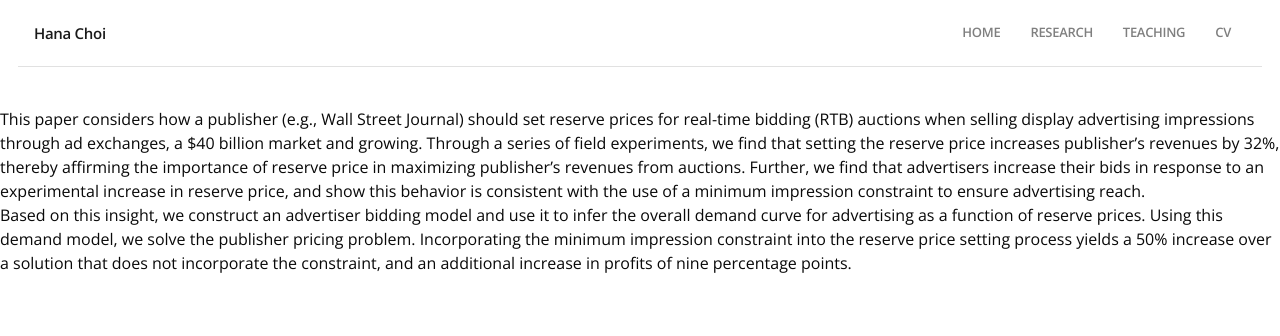
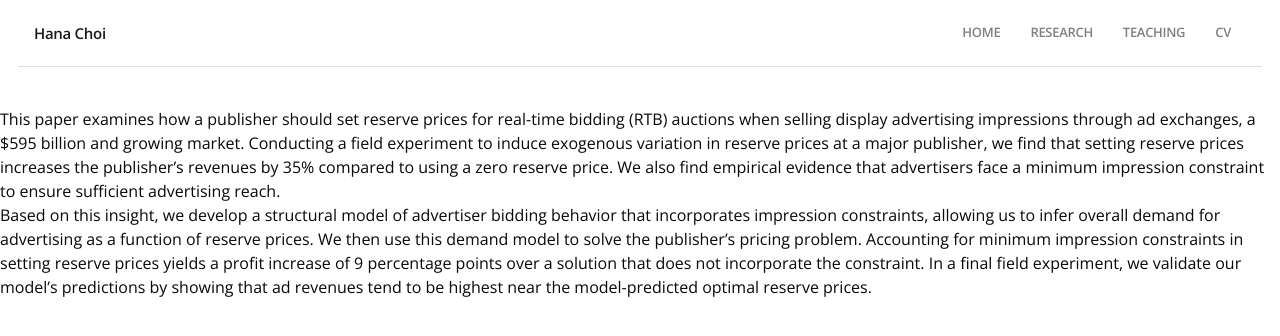
Before and after one commit to hanachoi/hanachoi.github.io, a Jekyll site: the page built from _posts/2018-06-10-display-advertising-pricing-in-exchange-markets.md, in a window 1280 px wide. Shown: the top 336 px of the page. Built offline with Jekyll 4.4.1, drawn with Linux system fonts in a browser that asks for light colours; some web fonts are replaced; our own code applies the rules of GitHub Pages for plain Markdown files.

Commit message:
Update 2018-06-10-display-advertising-pricing-in-exchange-markets.md

```diff
--- a/_posts/2018-06-10-display-advertising-pricing-in-exchange-markets.md
+++ b/_posts/2018-06-10-display-advertising-pricing-in-exchange-markets.md
@@ -1,10 +1,10 @@
 ---
 title: Optimizing Reserve Prices in Display Advertising Auctions
-co-authors: with Carl Mela (2023)
+co-authors: with Carl Mela (2025)
 awards: ['Winner, John A. Howard/AMA Dissertation Award 2019', 'Winner, ISMS Doctoral Dissertation Proposal Competition 2018', 'Honorable Mention, Shankar-Spiegel Dissertation Proposal Award 2018', 'MSI Research Grant 2016']
 pdf-url: /research-papers/choi_mela_optimal_reserve.pdf
 category: working papers
 ---
 
-This paper considers how a publisher (e.g., Wall Street Journal) should set reserve prices for real-time bidding (RTB) auctions when selling display advertising impressions through ad exchanges, a $40 billion market and growing. Through a series of field experiments, we find that setting the reserve price increases publisher's revenues by 32%, thereby affirming the importance of reserve price in maximizing publisher's revenues from auctions. Further, we find that advertisers increase their bids in response to an experimental increase in reserve price, and show this behavior is consistent with the use of a minimum impression constraint to ensure advertising reach.<br>
-Based on this insight, we construct an advertiser bidding model and use it to infer the overall demand curve for advertising as a function of reserve prices. Using this demand model, we solve the publisher pricing problem. Incorporating the minimum impression constraint into the reserve price setting process yields a 50% increase over a solution that does not incorporate the constraint, and an additional increase in profits of nine percentage points.
+This paper examines how a publisher should set reserve prices for real-time bidding (RTB) auctions when selling display advertising impressions through ad exchanges, a $595 billion and growing market. Conducting a field experiment to induce exogenous variation in reserve prices at a major publisher, we find that setting reserve prices increases the publisher’s revenues by 35% compared to using a zero reserve price. We also find empirical evidence that advertisers face a minimum impression constraint to ensure sufficient advertising reach.<br>
+Based on this insight, we develop a structural model of advertiser bidding behavior that incorporates impression constraints, allowing us to infer overall demand for advertising as a function of reserve prices. We then use this demand model to solve the publisher’s pricing problem. Accounting for minimum impression constraints in setting reserve prices yields a profit increase of 9 percentage points over a solution that does not incorporate the constraint. In a final field experiment, we validate our model’s predictions by showing that ad revenues tend to be highest near the model-predicted optimal reserve prices.
```
